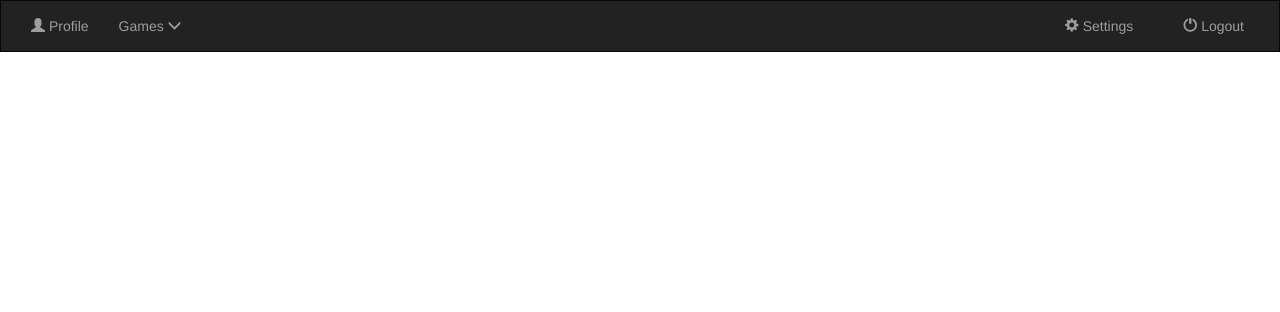
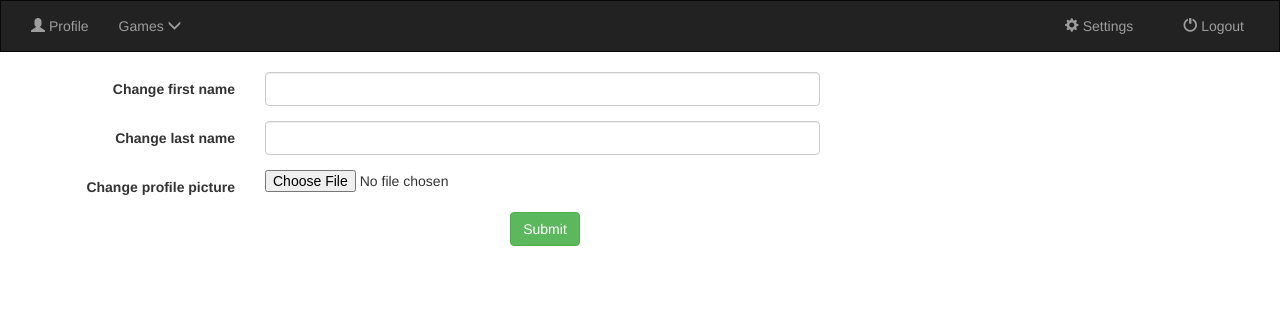
Before and after one commit to meshoelnemr/kids_website, a Django app: page /settings/ in a window 1280 px wide. Shown: the top 312 px of the page. Run offline with Django 3.2, Linux system fonts and the light colour scheme; the visitor is signed in with stand-in values (Sample User, id 1); parts of the project's set-up code (start-up, migrations or seed data) failed here and were passed over; some libraries are stand-ins or nearby versions.

Commit message:
Added settings page and default profile picture.

```diff
--- a/Profile/forms.py
+++ b/Profile/forms.py
@@ -1,5 +1,9 @@
 from django.contrib.auth.models import User
 from django import forms
+import re
+
+
+NAME_RE = re.compile(r'^[a-zA-z]+$')
 
 
 class UserForm(forms.ModelForm):
@@ -8,3 +12,31 @@ class UserForm(forms.ModelForm):
     class Meta:
         model = User
         fields = ['username', 'password', 'email']
+
+
+class SettingsForm(forms.Form):
+    first_name = forms.CharField(label='Change first name', required=False)
+    last_name = forms.CharField(label='Change last name', required=False)
+    image = forms.ImageField(label='Change profile picture', required=False)
+
+    def clean_name(self, field):
+        data = self.cleaned_data.get(field)
+
+        if data and not NAME_RE.match(data):
+            raise forms.ValidationError('Name can contain only letters.')
+
+        return data
+
+    def clean_first_name(self):
+        return self.clean_name('first_name')
+
+    def clean_last_name(self):
+        return self.clean_name('last_name')
+
+    def clean_image(self):
+        data = self.cleaned_data['image']
+
+        if data and data._size > 5242880:
+            raise forms.ValidationError('Maximum size is 5MB.')
+
+        return data
--- a/Profile/templates/Profile/settings.html
+++ b/Profile/templates/Profile/settings.html
@@ -1,10 +1,34 @@
 {% extends 'Profile/base_user.html' %}
+{% load myfilters %}
 
 
 {% block content %}
     <div class="container">
-        <div class="row">
+        <form class="form-horizontal" autocomplete="off" action="" method="post" enctype="multipart/form-data">
+            {% csrf_token %}
+            {% for field in form %}
+                <div class="form-group row">
+                    <label class="control-label col-md-2" for="{{ field.id_for_label }}">{{ field.label }}</label>
+                    <div class="col-md-6">
+                        {% if 'File' in field|klass %}
+                            {{ field }}
+                        {% else %}
+                            {{ field | addclass:'form-control' }}
+                        {% endif %}
+                    </div>
+                    {% if field.errors %}
+                    <p class="text-danger form-control-static col-md-4">
+                        <span class="glyphicon glyphicon-remove"></span> {{ field.errors.0 }}
+                    </p>
+                    {% endif %}
+                </div>
+            {% endfor %}
 
-        </div>
+            <div class="container">
+                <div class="form-group col-md-10">
+                    <button class="btn btn-success center-block" type="submit">Submit</button>
+                </div>
+            </div>
+        </form>
     </div>
 {% endblock %}
--- /dev/null
+++ b/Profile/templatetags/myfilters.py
@@ -0,0 +1,14 @@
+from django import template
+
+
+register = template.Library()
+
+
+@register.filter(name='addclass')
+def addclass(value, arg):
+    return value.as_widget(attrs={'class': arg})
+
+
+@register.filter('klass')
+def klass(ob):
+    return ob.field.widget.__class__.__name__
--- a/Profile/views.py
+++ b/Profile/views.py
@@ -2,10 +2,12 @@ from django.shortcuts import render, redirect
 from django.contrib.auth import authenticate, login, logout
 from django.core.exceptions import ObjectDoesNotExist
 from django.contrib.auth.models import User
-from .forms import UserForm
+from .forms import UserForm, SettingsForm
+from .models import Picture
 from functools import wraps
 import logging
 import re
+import os
 
 
 # Loggers
@@ -190,4 +192,42 @@ def log_out(request):
 
 @verified
 def settings(request):
-    return render(request, 'Profile/settings.html')
+    if request.method == 'POST':
+        form = SettingsForm(request.POST, request.FILES)
+
+        if form.is_valid():
+            first_name = form.cleaned_data['first_name']
+            last_name = form.cleaned_data['last_name']
+            image = form.cleaned_data['image']
+
+            user = request.user
+
+            if first_name:
+                user.first_name = first_name.lower().capitalize()
+            if last_name:
+                user.last_name = last_name.lower().capitalize()
+            if image:
+                fname = 'media/' + user.username + os.path.splitext(image.name)[1]
+                save_image(fname, image)
+
+                try:
+                    picture = user.picture
+                except ObjectDoesNotExist:
+                    user.picture = Picture(user=user)
+                    picture = user.picture
+
+                picture.image = fname
+                picture.save()
+
+            user.save()
+            return redirect('Profile:index')
+    else:
+        form = SettingsForm()
+
+    return render(request, 'Profile/settings.html', {'form': form})
+
+
+def save_image(name, f):
+    with open(name, 'wb') as fp:
+        for chunk in f.chunks():
+            fp.write(chunk)
```
Also changed, not shown: Profile/templates/Profile/profile.html (+8 -2 lines), Profile/static/Profile/images/default.png (added), Profile/templatetags/__init__.py (added), media/hany.jpg (added), media/media/1920x1080_valk-skull.jpg (added), media/media/1920x1080_valk-skull_6xbS8Lf.jpg (added), media/mesho.jpg (renamed from media/Debian-dark-wallpapers-HD-1080.jpg), media/root.jpg (added).
